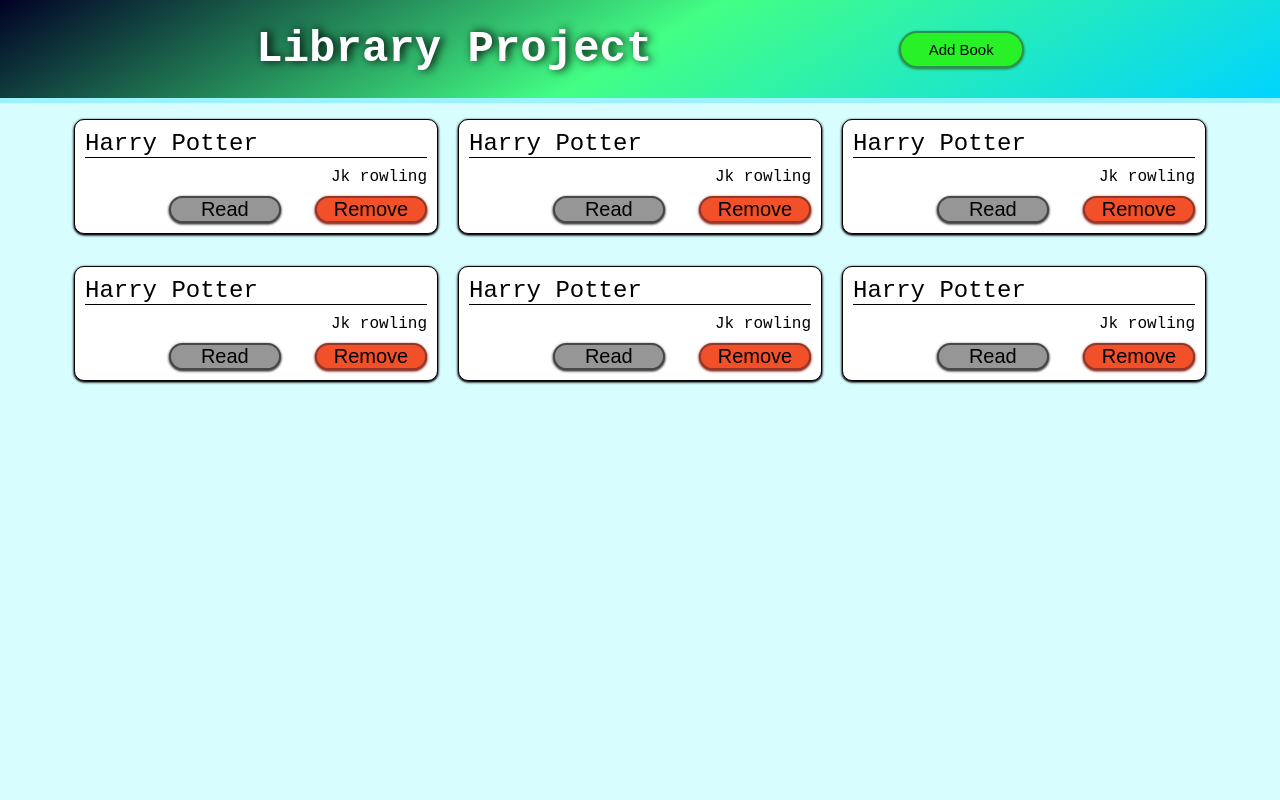
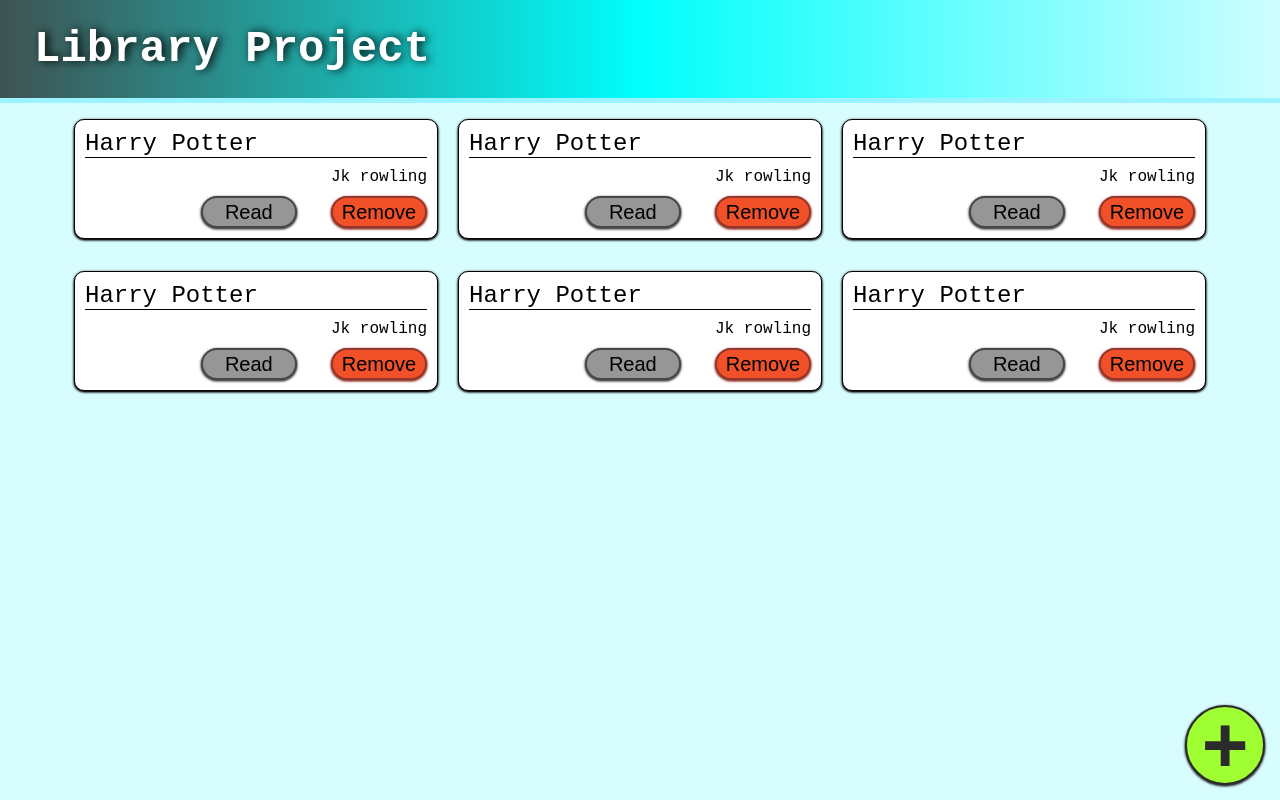
Before and after one commit to Unstable-Groot/odin-library, a plain HTML site: page index.html in a window 1280 px wide. Drawn offline with Linux system fonts and the light colour scheme.

Commit message:
Finalized layout and style

```diff
--- a/index.html
+++ b/index.html
@@ -14,7 +14,7 @@
     <div class="container">
         <div class="info-container">
             <header>Library Project</header>
-            <button class="info-btn">Add Book</button>
+            <button class="info-btn">+</button>
         </div>
         <div class="book-container">
             <div class="book">
--- a/style.css
+++ b/style.css
@@ -9,22 +9,21 @@
 body {
     font-family: 'Courier New', Courier, monospace;
     background-color: #d8fdff;
+
 }
 
 .info-container {
-    display: flex;
-    flex-direction: column;
-    justify-content: space-between;
-    align-items: center;
     gap: 0.625rem;
-    padding: 0 0.625rem;
-    background: rgb(1,1,38);
-    background: linear-gradient(150deg, rgba(1,1,38,1) 0%, rgba(67,255,133,1) 50%, rgba(0,212,255,1) 100%);
-    border-bottom: 5px solid rgb(155, 243, 255);
+    padding: 1.5rem 0.625rem;
+
+    background: #3dd2dd;
+    background: linear-gradient(90deg, #3f5352 0%, #00fffc 50%, #cffdff 100%);
+    border-bottom: 5px solid #9bf3ff;
 }
 
 .info-container header {
     font-size: 1.875rem;
+    padding-left: 1.5rem;
     color: #fff;
     text-shadow: #000000 3px 0 10px;
     text-align: center;
@@ -32,17 +31,28 @@
 }
 
 .info-container button {
-    font-size: 0.938rem;
-    width: 7.813rem;
-    padding: .5rem;
+    /* sizing */
+    font-size: 4rem;
+    font-weight: 600;
+    width: 4rem;
+    height: 4rem;
+    display: flex;
+    justify-content: center;
+    align-items: center;
+
+    /* positioning */
+    position: fixed;
+    bottom: 15px;
+    right: 15px;
 
     /* color controls */
-    --add-button-color: #28f128;
-    --add-button-border-color: rgb(42, 148, 77);
+    --add-button-color: #9fff32;
+    --add-button-border-color: #2b2b2b;
+    color: var(--add-button-border-color);
     background-color: var(--add-button-color);
     box-shadow: 0 1px 3px var(--add-button-border-color), 0 1px 2px var(--add-button-border-color);
     border: 2px solid var(--add-button-border-color);
-    border-radius: 1.875rem;
+    border-radius: 100%;
 }
 
 .book-container {
@@ -85,7 +95,8 @@
 }
 
 .buttons > button {
-    width: 7rem;
+    width: 6rem;
+    height: 2rem;
     font-size: 1.25rem;
 
     /* color controls */
@@ -111,15 +122,15 @@
 /* tablet */
 @media screen and (min-width: 480px) {
 
-    .info-container {
-        flex-direction: row;
-        justify-content: space-evenly;
-        gap: 0;
-        padding: 1.5rem 0.625rem;
+    .info-container header {
+        font-size: clamp(2.15rem, 6vw, 2.75rem);
+        text-align: left;
     }
 
-    .info-container header {
-        font-size: clamp(2.15rem, 6vw, 2.75rem);
+    .info-container button {
+        font-size: 5rem;
+        width: 5rem;
+        height: 5rem;
     }
 
     .book-container {
```
